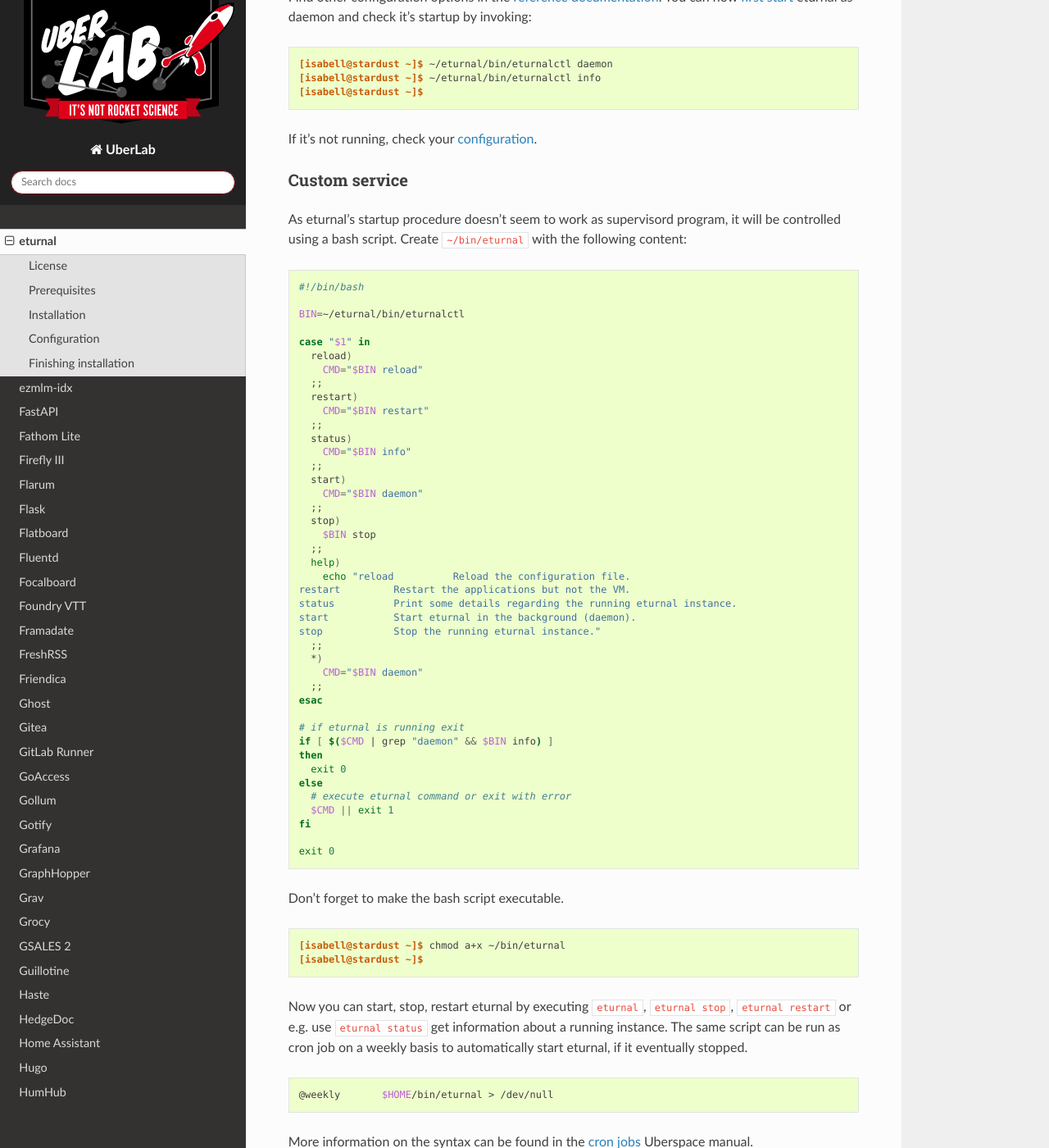
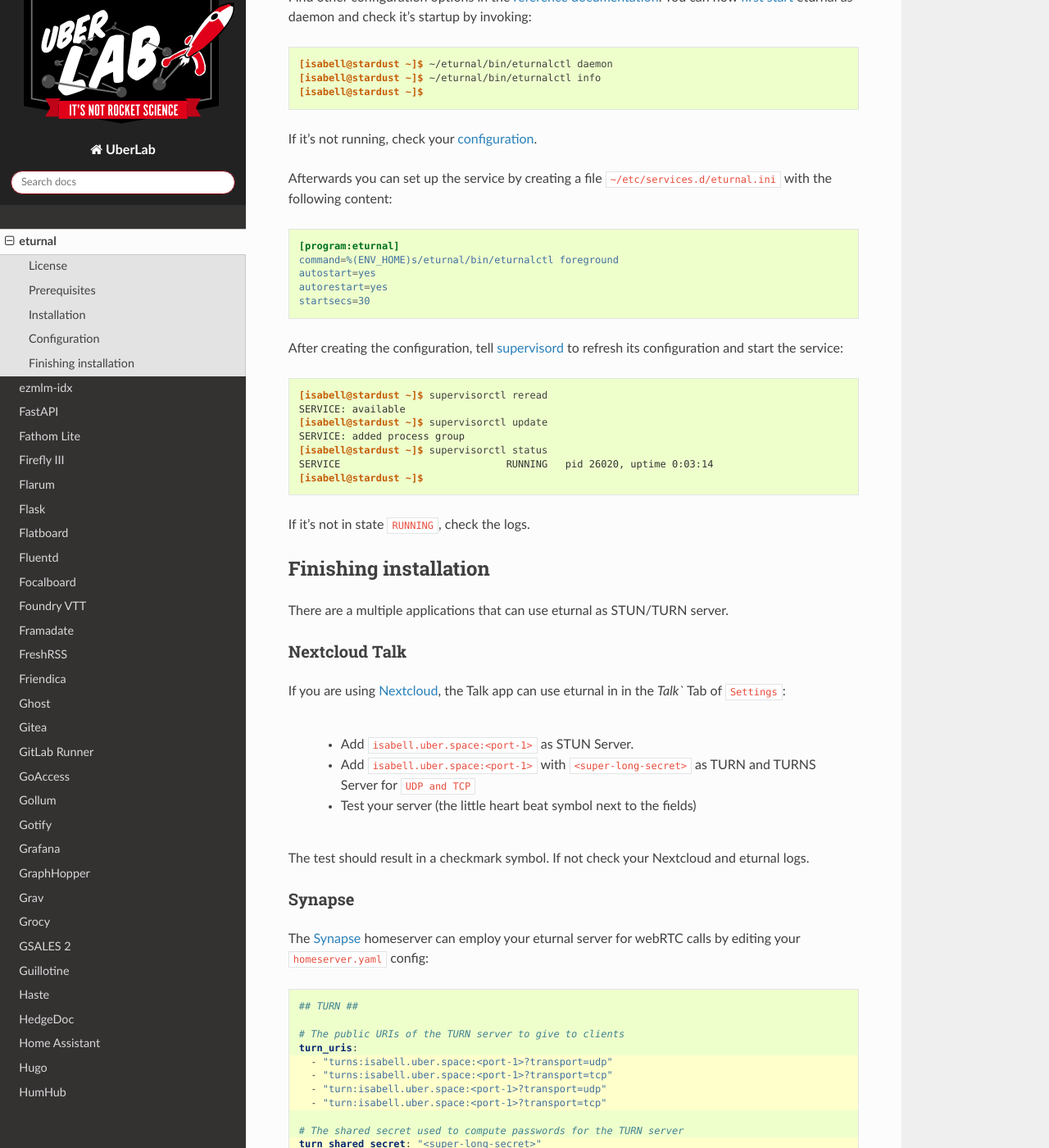
Before and after one commit to Uberspace/lab, a Sphinx documentation site: the page built from source/guide_eturnal.rst, in a window 1280 px wide and 1400 px high, scrolled down 2465 px. Shown: the whole window at 82% size. Built offline with Sphinx 7.4.7 and the Read the Docs theme 2.0.0, drawn with Linux system fonts in a browser that asks for light colours.

Commit message:
Replaced custom service
Managing eturnal via supervisorctl works.

```diff
--- a/source/guide_eturnal.rst
+++ b/source/guide_eturnal.rst
@@ -123,71 +123,19 @@
 
 If it's not running, check your configuration_.
 
-Custom service
---------------
+Afterwards you can set up the service by creating a file ``~/etc/services.d/eturnal.ini`` with the following content:
 
-As eturnal's startup procedure doesn't seem to work as supervisord program, it will be controlled using a bash script. Create ``~/bin/eturnal`` with the following content:
+.. code-block:: ini
 
-.. code-block:: bash
+  [program:eturnal]
+  command=%(ENV_HOME)s/eturnal/bin/eturnalctl foreground
+  autostart=yes
+  autorestart=yes
+  startsecs=30
 
-  #!/bin/bash
+.. include:: includes/supervisord.rst
 
-  BIN=~/eturnal/bin/eturnalctl
-
-  case "$1" in
-    reload)
-      CMD="$BIN reload"
-    ;;
-    restart)
-      CMD="$BIN restart"
-    ;;
-    status)
-      CMD="$BIN info"
-    ;;
-    start)
-      CMD="$BIN daemon"
-    ;;
-    stop)
-      $BIN stop
-    ;;
-    help)
-      echo "reload          Reload the configuration file.
-  restart         Restart the applications but not the VM.
-  status          Print some details regarding the running eturnal instance.
-  start           Start eturnal in the background (daemon).
-  stop            Stop the running eturnal instance."
-    ;;
-    *)
-      CMD="$BIN daemon"
-    ;;
-  esac
-
-  # if eturnal is running exit
-  if [ $($CMD | grep "daemon" && $BIN info) ]
-  then
-    exit 0
-  else
-    # execute eturnal command or exit with error
-    $CMD || exit 1
-  fi
-
-  exit 0
-
-Don't forget to make the bash script executable.
-
-.. code-block:: console
-
-  [isabell@stardust ~]$ chmod a+x ~/bin/eturnal
-  [isabell@stardust ~]$
-
-Now you can start, stop, restart eturnal by executing ``eturnal``, ``eturnal stop``, ``eturnal restart`` or e.g. use ``eturnal status`` get information about a running instance.
-The same script can be run as cron job on a weekly basis to automatically start eturnal, if it eventually stopped.
-
-.. code-block:: bash
-
-  @weekly	$HOME/bin/eturnal > /dev/null
-
-More information on the syntax can be found in the `cron jobs`_ Uberspace manual.
+If it's not in state ``RUNNING``, check the logs.
 
 Finishing installation
 ======================
```
